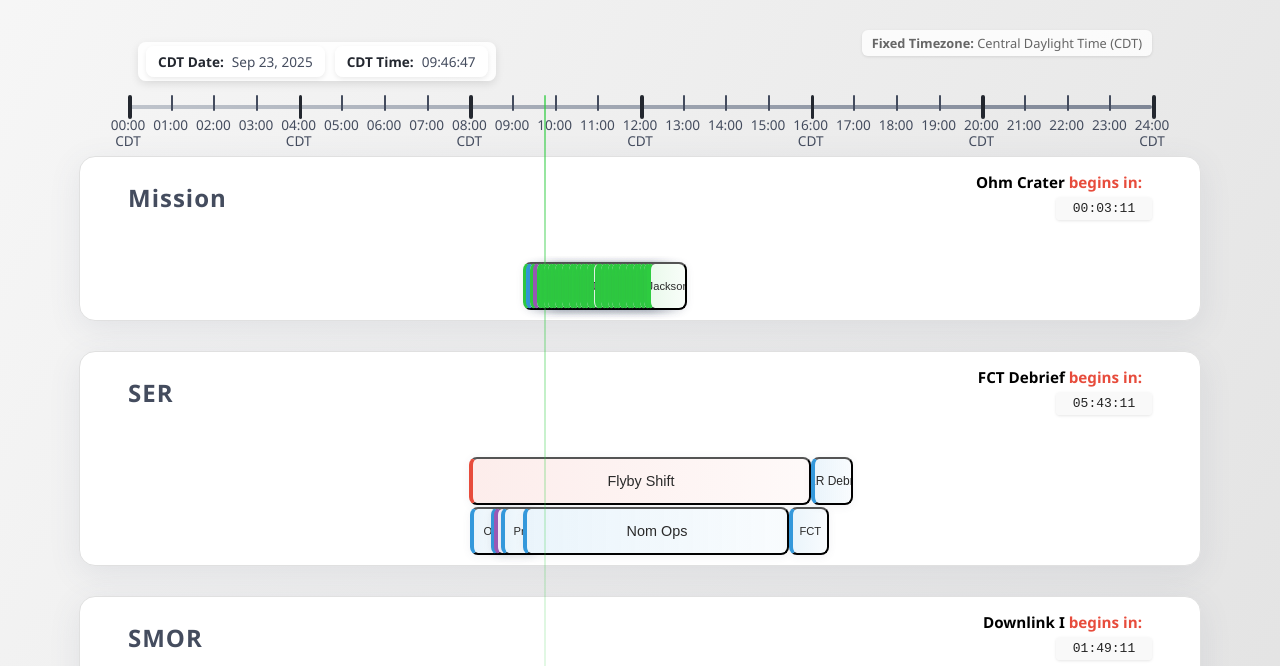
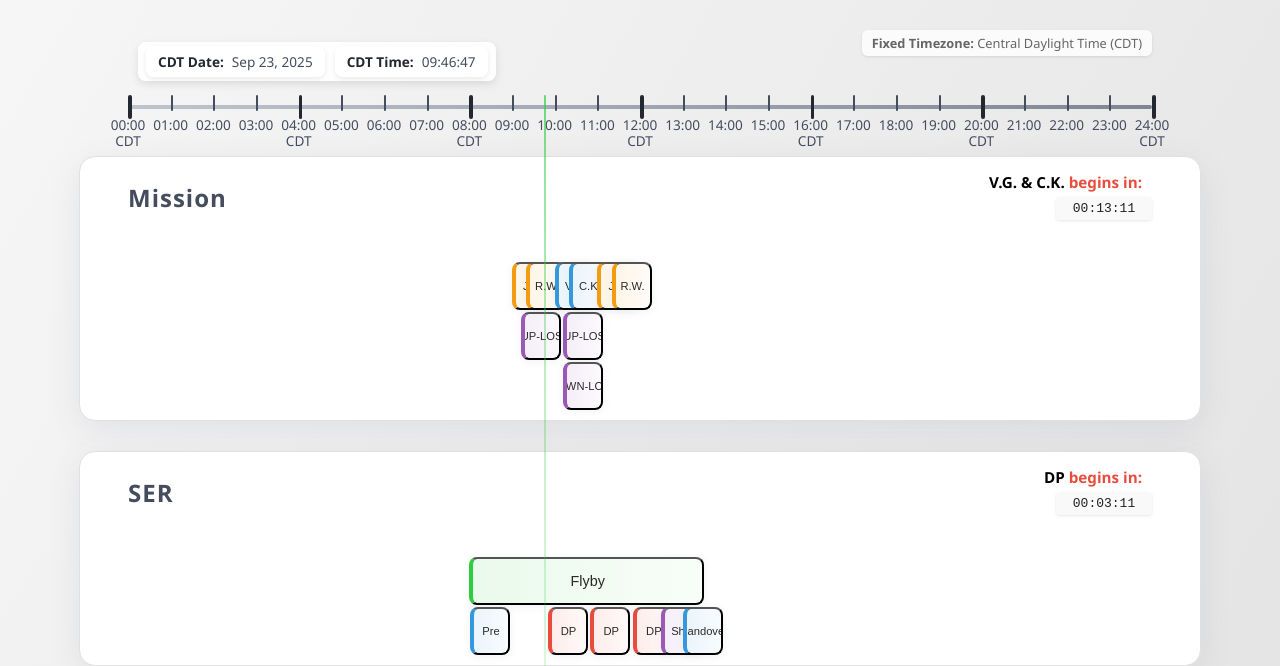
Before and after one commit to jralleta-3dp/A2_timeline, a plain HTML site: page index.html in a window 1280 px wide. Shown: the part 141-807 px from the top of the page. Drawn offline with Linux system fonts and the light colour scheme.

Commit message:
Add files via upload

```diff
--- a/index.html
+++ b/index.html
@@ -2064,59 +2064,29 @@
         allEvents = [];
         currentEventId = 0;
 
-        // Create events for section 1 with various overlaps8
-        createEvent('Whole Moon 1/4', 9, 15, 9, 20, 'section1', '#2ecc40');
-        createEvent('Grimaldi Crater', 9, 20, 9, 25, 'section1', '#3498db');
-        createEvent('Seleucus Crater', 9, 25, 9, 30, 'section1', '#2ecc40');
-        createEvent('Mare Ingenii', 9, 30, 9, 35, 'section1', '#9b59b6');
-        createEvent('Glushko Crater', 9, 35, 9, 40, 'section1', '#2ecc40');
-        createEvent('Sundman V Crater 1/2', 9, 40, 9, 45, 'section1', '#2ecc40');
-        createEvent('Orientale Annular Ring', 9, 45, 9, 50, 'section1', '#2ecc40');
-        createEvent('Ohm Crater', 9, 50, 9, 55, 'section1', '#2ecc40');
-        createEvent('Whole Illuminated Moon 2/4', 9, 55, 10, 0, 'section1', '#2ecc40');
-        createEvent('Lacus Luxuruae Region', 10, 0, 10, 5, 'section1', '#2ecc40');
-        createEvent('Terminator 1/2', 10, 5, 10, 10, 'section1', '#2ecc40');
-        createEvent('Leibnitz Crater 1/3', 10, 10, 10, 15, 'section1', '#2ecc40');
-        createEvent('Whole Moon With Earthset', 10, 15, 10, 20, 'section1', '#2ecc40');
-        createEvent('Sundman V Crater 2/2', 10, 20, 10, 25, 'section1', '#2ecc40');
-        createEvent('Apollo Basin', 10, 25, 10, 30, 'section1', '#2ecc40');
-        createEvent('Oppenheimer Crater', 10, 30, 10, 35, 'section1', '#2ecc40');
-        createEvent('Poincare Basin Region', 10, 35, 10, 40, 'section1', '#2ecc40');
-        createEvent('Bose Bhabha Crater Region', 10, 40, 10, 45, 'section1', '#2ecc40');
-        createEvent('Buys-Ballot Crater', 10, 45, 10, 50, 'section1', '#2ecc40');
-        createEvent('Jackson Crater', 10, 50, 10, 55, 'section1', '#2ecc40');
-        createEvent('Earthrise', 10, 57, 11, 0, 'section1', '#2ecc40');
-        createEvent('Leibnitz Crater 2/3', 11, 0, 11, 5, 'section1', '#2ecc40');
-        createEvent('Whole Moon 3/4', 11, 5, 11, 10, 'section1', '#2ecc40');
-        createEvent('Terminator 2/2', 11, 10, 11, 15, 'section1', '#2ecc40');
-        createEvent('Impact Flashes', 11, 15, 11, 20, 'section1', '#2ecc40');
-        createEvent('Deep Space - Mars', 11, 20, 11, 25, 'section1', '#2ecc40');
-        createEvent('Dewar Crater Region', 11, 25, 11, 30, 'section1', '#2ecc40');
-        createEvent('Korolev', 11, 30, 11, 35, 'section1', '#2ecc40');
-        createEvent('Lacus Luxuriae Region', 11, 35, 11, 40, 'section1', '#2ecc40');
-        createEvent('Mare Ingenii and Swirls 2/2', 11, 40, 11, 45, 'section1', '#2ecc40');
-        createEvent('Buys-Ballot Crater 2/2', 11, 45, 11, 50, 'section1', '#2ecc40');
-        createEvent('Aitken Crater', 11, 50, 11, 55, 'section1', '#2ecc40');
-        createEvent('Whole Illuminated Moon 4/4', 11, 55, 12, 0, 'section1', '#2ecc40');
-        createEvent('Northern FHT Dark Area', 12, 0, 12, 5, 'section1', '#2ecc40');
-        createEvent('Leibnitz Crater 3/3', 12, 5, 12, 10, 'section1', '#2ecc40');
-        createEvent('Jackson Crater 2/2', 12, 10, 12, 15, 'section1', '#2ecc40');
-
+        // Create events for section 1 with various overlaps
+        createEvent('J.H. & R.W.', 9, 0, 9, 20, 'section1', '#f39c12');
+        createEvent('R.W. & J.H.', 9, 20, 9, 45, 'section1', '#f39c12');
+        createEvent('UP-LOS', 9, 12, 9, 45, 'section1', '#9b59b6');
+        createEvent('UP-LOS', 10, 12, 10, 54, 'section1', '#9b59b6');
+        createEvent('DWN-LOS', 10, 12, 10, 54, 'section1', '#9b59b6');
+        createEvent('V.G. & C.K.', 10, 0, 10, 20, 'section1', '#3498db');
+        createEvent('C.K. & V.G.', 10, 20, 10, 45, 'section1', '#3498db');
+        createEvent('J.H. & R.W.', 11, 0, 11, 20, 'section1', '#f39c12');
+        createEvent('R.W. & J.H.', 11, 20, 11, 45, 'section1', '#f39c12');
 
         // Create events for section 2 SER TAB
-        createEvent('Flyby Shift', 8, 0, 16, 0, 'section2', '#e74c3c');
-        createEvent('On Consoles', 8, 1, 8, 30, 'section2', '#3498db');
-        createEvent('Go To Run', 8, 30, 8, 35, 'section2', '#3498db');
-        createEvent('SER Briefing', 8, 35, 8, 45, 'section2', '#9b59b6');
-        createEvent('Pre Brief', 8, 45, 9, 15, 'section2', '#3498db');
-        createEvent('Nom Ops', 9, 15, 15, 30, 'section2', '#3498db');
-        createEvent('FCT Debrief', 15, 30, 16, 0, 'section2', '#3498db');
-        createEvent('SER Debrief', 16, 0, 17, 0, 'section2', '#3498db');
+        createEvent('Flyby', 8, 0, 13, 30, 'section2', '#2ecc40');
+        createEvent('Pre Brief', 8, 1, 8, 30, 'section2', '#3498db');
+        createEvent('DP', 9, 50, 10, 0, 'section2', '#e74c3c');
+        createEvent('DP', 10, 50, 11, 0, 'section2', '#e74c3c');
+        createEvent('DP', 11, 50, 12, 0, 'section2', '#e74c3c');
+        createEvent('Shift Debrief', 12, 30, 13, 0, 'section2', '#9b59b6');
+        createEvent('Handover', 13, 0, 13, 30, 'section2', '#3498db');
 
         // Create events for section 3
-        createEvent('Downlink I', 11, 36, 17, 36, 'section3', '#2ecc40');
-        createEvent('Kickoff Meeting', 11, 41, 13, 36, 'section3', '#3498db');
-        createEvent('Handover', 15, 6, 17, 6, 'section3', '#3498db');
+        createEvent('Downlink I', 13, 0, 17, 36, 'section3', '#2ecc40');
+        createEvent('Handover', 13, 1, 13, 30, 'section3', '#3498db');
 
         updateNextEventCountdown();
     }
```
